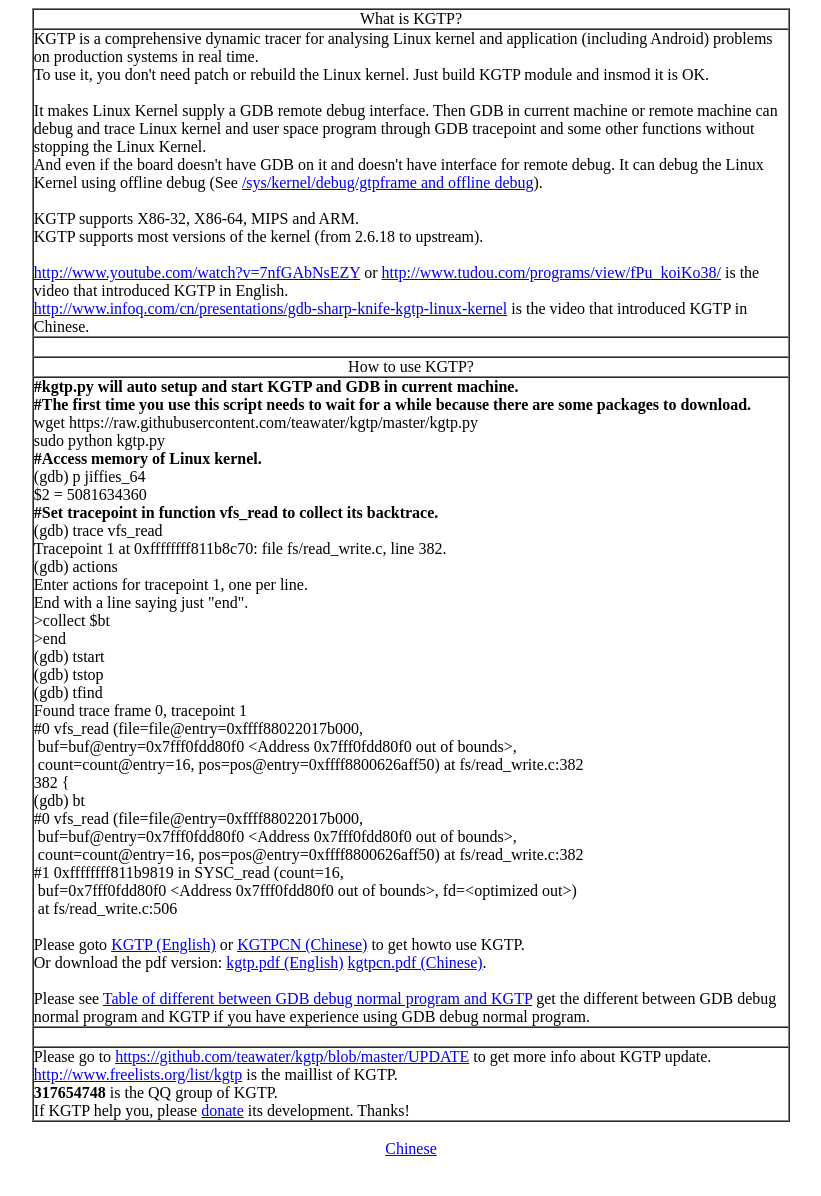
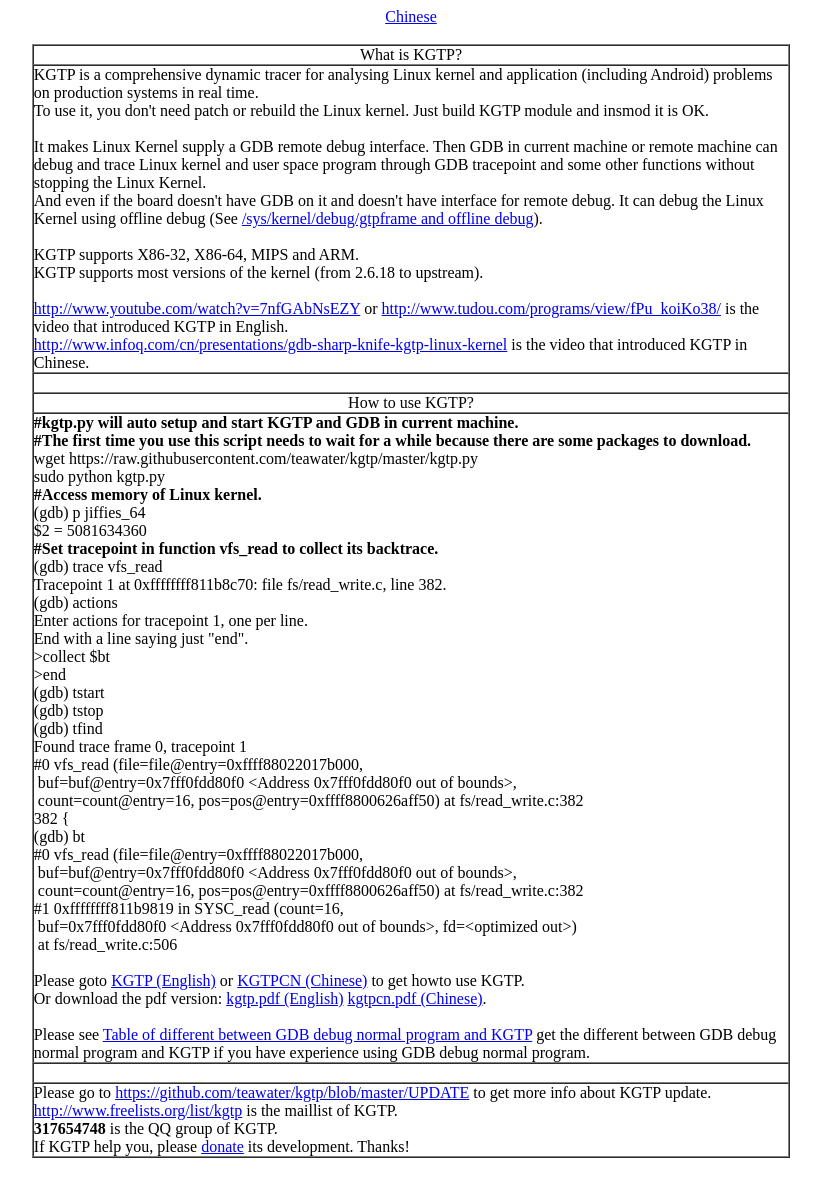
Before and after one commit to teawater/kgtp, a plain HTML site: page index.html in a window 1280 px wide. Shown: the whole page, without its empty margins (229-1050 px from the left). After the commit the page ends 1166 px from the top, so only its background shows below. Drawn offline with Linux system fonts and the light colour scheme.

Commit message:
Move language link to top.

```diff
--- a/index.html
+++ b/index.html
@@ -15,6 +15,10 @@ ga('send', 'pageview');
 <title>KGTP</title>
 </head>
 <body>
+<div style="text-align: center;">
+<a href="indexcn.html">Chinese</a><br>
+</div>
+<br>
 <table
 style="text-align: left; width: 60%; margin-left: auto; margin-right: auto;"
 border="1" cellpadding="0" cellspacing="0">
@@ -123,10 +127,5 @@ If KGTP help you, please <a href="https://me.alipay.com/teawater">donate</a> its
 </tr>
 </tbody>
 </table>
-<div style="text-align: center;"><br>
-<a href="indexcn.html">Chinese</a><br>
-</div>
-<br>
-<br>
 </body>
 </html>
```
Also changed, not shown: indexcn.html (+4 -5 lines).
